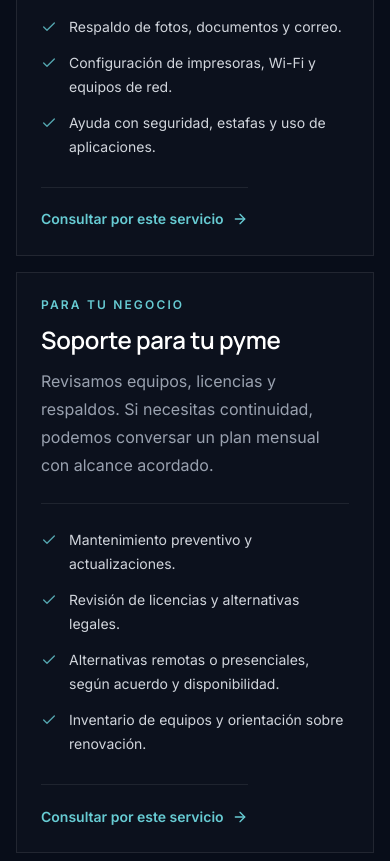
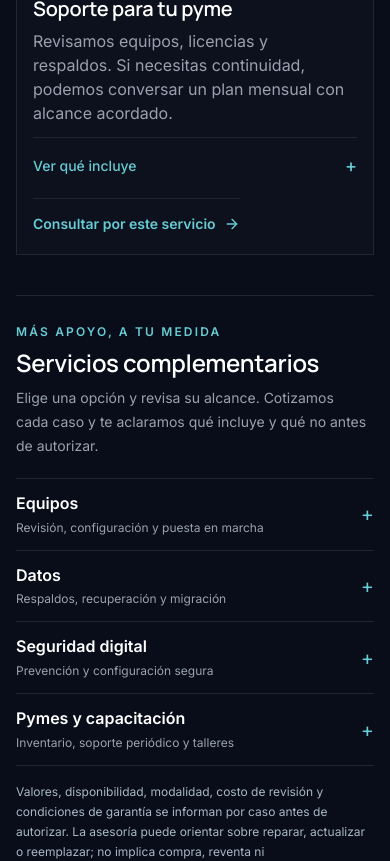
Before and after one commit to peteraraya/zipek-tec, a Next.js app: page / in a window 390 px wide. Shown: the part 1540-2401 px from the top of the page. Built offline with nearby package versions, Linux system fonts and the light colour scheme.

Commit message:
feat: reorganizar y mejorar la estructura de servicios complementarios, añadiendo detalles y descripciones para una mejor comprensión

```diff
--- a/src/components/sections/Services.tsx
+++ b/src/components/sections/Services.tsx
@@ -29,78 +29,104 @@ const servicesForHome = [
   },
 ];
 
-const complementaryServices = [
+const complementaryGroups = [
+  {
+    title: "Equipos",
+    summary: "Revisión, configuración y puesta en marcha",
+    services: [
       {
         title: "Revisión preventiva",
-    description: "Chequeo acordado de actualizaciones, almacenamiento, estado general y prioridades de mantenimiento.",
+        description: "Chequeo de actualizaciones, almacenamiento y estado general.",
         topic: "Revisión preventiva de equipos",
         includes: "Revisión visual y funcional acordada; observaciones sobre actualizaciones, almacenamiento y puntos de atención.",
         confirm: "Cantidad y tipo de equipos, modalidad, revisión requerida y cualquier reparación, repuesto o licencia, que se cotiza aparte si corresponde.",
         delivery: "Resumen de hallazgos y recomendaciones según lo revisado.",
       },
       {
-    title: "Respaldo y prueba de recuperación",
-    description: "Revisamos qué información respaldar y, si el caso lo permite, comprobamos que pueda recuperarse.",
+        title: "Configuración de equipo nuevo",
+        description: "Preparación de equipo, correo, impresora y aplicaciones.",
+        topic: "Configuración de equipo nuevo",
+        includes: "Configuración de las cuentas, actualizaciones, aplicaciones y periféricos que queden indicados en la propuesta.",
+        confirm: "Compatibilidad, licencias, traslado de datos, accesorios y asistencia presencial; solo se incluyen si se especifican.",
+        delivery: "Equipo configurado dentro del alcance y lista de tareas realizadas.",
+      },
+    ],
+  },
+  {
+    title: "Datos",
+    summary: "Respaldos, recuperación y migración",
+    services: [
+      {
+        title: "Respaldo y recuperación",
+        description: "Copia de archivos y prueba de recuperación, si es posible.",
         topic: "Respaldo y recuperación de archivos",
         includes: "Selección de archivos y origen/destino definidos contigo; copia o prueba de recuperación solo si el estado y acceso lo permiten.",
         confirm: "Accesos, capacidad del medio, costo de almacenamiento y límites técnicos. Un equipo con falla puede impedir recuperar datos.",
         delivery: "Registro de qué se copió y resultado de la comprobación acordada.",
       },
       {
-    title: "Inventario y licencias para pymes",
-    description: "Orden de equipos y software, puntos por revisar y orientación para planificar renovaciones.",
+        title: "Migración y orden digital",
+        description: "Traslado planificado de archivos o cuentas entre equipos.",
+        topic: "Migración y orden digital",
+        includes: "Planificación y traslado de los archivos o cuentas identificados, si hay acceso y compatibilidad.",
+        confirm: "Volumen de datos, claves/accesos, estado de origen y destino, licencias o espacio en la nube. No se garantiza recuperar información inaccesible.",
+        delivery: "Resumen de elementos trasladados y de las limitaciones encontradas.",
+      },
+    ],
+  },
+  {
+    title: "Seguridad digital",
+    summary: "Prevención y configuración segura",
+    services: [
+      {
+        title: "Seguridad digital cotidiana",
+        description: "Actualizaciones, autenticación multifactor y hábitos seguros.",
+        topic: "Seguridad digital",
+        includes: "Orientación y ajustes concretos acordados, como actualizaciones o autenticación multifactor cuando el servicio lo permita.",
+        confirm: "Cuentas, dispositivos y permisos involucrados. No es una certificación, monitoreo permanente ni garantía de ausencia de incidentes.",
+        delivery: "Resumen de ajustes realizados y recomendaciones pendientes.",
+      },
+    ],
+  },
+  {
+    title: "Pymes y capacitación",
+    summary: "Inventario, soporte periódico y talleres",
+    services: [
+      {
+        title: "Inventario y licencias",
+        description: "Orden de equipos y software para planificar renovaciones.",
         topic: "Inventario y licencias para pyme",
         includes: "Levantamiento acordado de equipos y programas disponibles, con revisión básica del estado de licencias.",
         confirm: "Tamaño del inventario, documentación disponible y si necesitas una revisión o gestión adicional de licencias.",
         delivery: "Inventario revisado y lista de observaciones o prioridades.",
       },
       {
-    title: "Seguridad digital cotidiana",
-    description: "Orientación y configuración según el caso: actualizaciones, autenticación multifactor y hábitos seguros.",
-    topic: "Seguridad digital",
-    includes: "Orientación y ajustes concretos acordados, como actualizaciones o autenticación multifactor cuando el servicio lo permita.",
-    confirm: "Cuentas, dispositivos y permisos involucrados. No es una certificación, monitoreo permanente ni garantía de ausencia de incidentes.",
-    delivery: "Resumen de ajustes realizados y recomendaciones pendientes.",
-  },
-  {
-    title: "Configuración y puesta en marcha",
-    description: "Preparación de un equipo nuevo, correo, impresora y aplicaciones dentro del alcance acordado.",
-    topic: "Configuración de equipo nuevo",
-    includes: "Configuración de las cuentas, actualizaciones, aplicaciones y periféricos que queden indicados en la propuesta.",
-    confirm: "Compatibilidad, licencias, traslado de datos, accesorios y asistencia presencial; solo se incluyen si se especifican.",
-    delivery: "Equipo configurado dentro del alcance y lista de tareas realizadas.",
-  },
-  {
-    title: "Migración y orden digital",
-    description: "Planificación del traslado de archivos y cuentas entre equipos, previa revisión de acceso y alcance.",
-    topic: "Migración y orden digital",
-    includes: "Planificación y traslado de los archivos o cuentas identificados, si hay acceso y compatibilidad.",
-    confirm: "Volumen de datos, claves/accesos, estado de origen y destino, licencias o espacio en la nube. No se garantiza recuperar información inaccesible.",
-    delivery: "Resumen de elementos trasladados y de las limitaciones encontradas.",
+        title: "Soporte periódico para pymes",
+        description: "Modalidad recurrente según equipos, tareas y cobertura.",
+        topic: "Soporte periódico para pyme",
+        includes: "Únicamente los equipos, tareas y modalidad que queden descritos en una propuesta aceptada.",
+        confirm: "Canales y horarios, visitas, cobertura, agenda, costos, exclusiones y condiciones. No hay cantidad de visitas ni tiempo de respuesta estándar publicado.",
+        delivery: "Resumen de trabajo según la periodicidad y formato que se acuerden.",
       },
       {
         title: "Acompañamiento y talleres",
-    description: "Sesiones individuales o grupales sobre herramientas digitales, respaldos y prevención de fraudes.",
+        description: "Sesiones sobre herramientas, respaldos y prevención de fraudes.",
         topic: "Capacitación tecnológica",
         includes: "Sesión sobre tema, herramientas y participantes acordados previamente.",
         confirm: "Duración, lugar o modalidad remota, cantidad de asistentes y materiales requeridos.",
         delivery: "Orientación práctica; material adicional solo si se acuerda en la propuesta.",
       },
-  {
-    title: "Soporte periódico para pymes",
-    description: "Conversamos una modalidad recurrente según cantidad de equipos, tareas, cobertura y agenda.",
-    topic: "Soporte periódico para pyme",
-    includes: "Únicamente los equipos, tareas y modalidad que queden descritos en una propuesta aceptada.",
-    confirm: "Canales y horarios, visitas, cobertura, agenda, costos, exclusiones y condiciones. No hay cantidad de visitas ni tiempo de respuesta estándar publicado.",
-    delivery: "Resumen de trabajo según la periodicidad y formato que se acuerden.",
+    ],
   },
 ];
 
+const complementaryServices = complementaryGroups.flatMap((group) => group.services);
+
 export default function Services() {
   return (
-    <section id="servicios" className="border-b border-white/[0.07] bg-background py-20 sm:py-24">
+    <section id="servicios" className="border-b border-white/[0.07] bg-background py-14 sm:py-20">
       <div className="mx-auto max-w-7xl px-4 sm:px-6 lg:px-8">
-        <div className="mb-10 max-w-2xl sm:mb-14">
+        <div className="mb-8 max-w-2xl sm:mb-14">
           <p className="text-xs font-semibold uppercase tracking-[0.2em] text-primary-light">Servicios</p>
           <h2 className="mt-3 text-3xl text-white md:text-4xl">Soluciones para el día a día.</h2>
           <p className="mt-4 max-w-xl text-base leading-7 text-gray-400 sm:text-lg">
@@ -108,13 +134,13 @@ export default function Services() {
           </p>
         </div>
 
-        <div className="grid gap-4 lg:grid-cols-2">
+        <div className="grid gap-3 sm:gap-4 lg:grid-cols-2">
           {servicesForHome.map((group) => (
-            <article id={group.id} key={group.title} className="scroll-mt-24 border border-white/[0.09] bg-white/[0.018] p-6 sm:p-8 lg:p-9">
+            <article id={group.id} key={group.title} className="scroll-mt-24 border border-white/[0.09] bg-white/[0.018] p-4 sm:p-8 lg:p-9">
               <p className="text-xs font-semibold uppercase tracking-[0.18em] text-primary-light">{group.audience}</p>
-              <h3 className="mt-3 text-2xl font-semibold text-white">{group.title}</h3>
-              <p className="mt-3 min-h-14 max-w-xl leading-7 text-gray-400">{group.description}</p>
-              <ul className="mt-6 space-y-3 border-t border-white/[0.08] pt-6">
+              <h3 className="mt-2 text-xl font-semibold text-white sm:mt-3 sm:text-2xl">{group.title}</h3>
+              <p className="mt-2 leading-6 text-gray-400 sm:mt-3 sm:min-h-14 sm:leading-7">{group.description}</p>
+              <ul className="mt-4 hidden space-y-3 border-t border-white/[0.08] pt-6 sm:block">
                 {group.services.map((service) => (
                   <li key={service} className="flex items-start gap-3 text-sm leading-6 text-gray-300 sm:text-base">
                     <Check className="mt-1 h-4 w-4 shrink-0 text-primary-light/80" aria-hidden="true" />
@@ -122,23 +148,84 @@ export default function Services() {
                   </li>
                 ))}
               </ul>
-              <Link href={`/consultas?tema=${encodeURIComponent(group.title)}`} className="mt-7 inline-flex min-h-11 items-center gap-2 border-t border-white/[0.08] pt-5 text-sm font-semibold text-primary-light transition hover:text-white">
+              <details className="group mt-3 border-t border-white/[0.08] pt-2 sm:hidden">
+                <summary className="flex min-h-10 cursor-pointer list-none items-center justify-between gap-3 text-sm font-medium text-primary-light marker:hidden">
+                  Ver qué incluye
+                  <span aria-hidden="true" className="text-lg transition-transform group-open:rotate-45">+</span>
+                </summary>
+                <ul className="space-y-2 pb-2 text-sm leading-5 text-gray-300">
+                  {group.services.map((service) => (
+                    <li key={service} className="flex items-start gap-2">
+                      <Check className="mt-0.5 h-4 w-4 shrink-0 text-primary-light/80" aria-hidden="true" />
+                      <span>{service}</span>
+                    </li>
+                  ))}
+                </ul>
+              </details>
+              <Link href={`/consultas?tema=${encodeURIComponent(group.title)}`} className="mt-3 inline-flex min-h-10 items-center gap-2 border-t border-white/[0.08] pt-3 text-sm font-semibold text-primary-light transition hover:text-white sm:mt-7 sm:min-h-11 sm:pt-5">
                 Consultar por este servicio <ArrowRight className="h-4 w-4" aria-hidden="true" />
               </Link>
             </article>
           ))}
         </div>
 
-        <div className="mt-16 border-t border-white/10 pt-10 sm:mt-20 sm:pt-14">
-          <div className="mb-8 max-w-2xl">
-            <p className="text-xs font-semibold uppercase tracking-[0.18em] text-primary-light">Más continuidad, a tu medida</p>
-            <h3 className="mt-3 text-2xl font-semibold text-white sm:text-3xl">Servicios complementarios para conversar.</h3>
-            <p className="mt-3 leading-7 text-gray-400">
-              Elige una opción para ver qué podríamos considerar. Cada servicio se cotiza por caso; lo incluido y lo excluido queda definido antes de autorizar.
+        <div className="mt-10 border-t border-white/10 pt-7 sm:mt-16 sm:pt-14">
+          <div className="mb-5 max-w-2xl sm:mb-8">
+            <p className="text-xs font-semibold uppercase tracking-[0.18em] text-primary-light">Más apoyo, a tu medida</p>
+            <h3 className="mt-2 text-2xl font-semibold text-white sm:mt-3 sm:text-3xl">Servicios complementarios</h3>
+            <p className="mt-2 text-sm leading-6 text-gray-400 sm:mt-3 sm:text-base sm:leading-7">
+              Elige una opción y revisa su alcance. Cotizamos cada caso y te aclaramos qué incluye y qué no antes de autorizar.
             </p>
           </div>
 
-          <div className="grid gap-3 sm:grid-cols-2">
+          <div className="divide-y divide-white/10 border-y border-white/10 md:hidden">
+            {complementaryGroups.map((group) => (
+              <details key={group.title} className="group">
+                <summary className="flex min-h-14 cursor-pointer list-none items-center justify-between gap-4 py-3 marker:hidden">
+                  <span className="min-w-0">
+                    <span className="block font-semibold text-white">{group.title}</span>
+                    <span className="mt-0.5 block text-xs leading-5 text-gray-400">{group.summary}</span>
+                  </span>
+                  <span aria-hidden="true" className="shrink-0 text-xl text-primary-light transition-transform group-open:rotate-45">+</span>
+                </summary>
+                <div className="space-y-2 pb-3">
+                  {group.services.map((service) => (
+                    <details key={service.title} className="group/service border border-white/[0.08] bg-white/[0.02] px-3">
+                      <summary className="flex min-h-12 cursor-pointer list-none items-center justify-between gap-3 py-2 marker:hidden">
+                        <span className="min-w-0">
+                          <span className="block text-sm font-medium text-gray-100">{service.title}</span>
+                          <span className="mt-0.5 block text-xs leading-5 text-gray-400">{service.description}</span>
+                        </span>
+                        <span aria-hidden="true" className="shrink-0 text-lg text-primary-light transition-transform group-open/service:rotate-45">+</span>
+                      </summary>
+                      <dl className="space-y-3 border-t border-white/10 py-3 text-xs leading-5">
+                        <div>
+                          <dt className="font-semibold text-white">Puede incluir</dt>
+                          <dd className="mt-0.5 text-gray-400">{service.includes}</dd>
+                        </div>
+                        <div>
+                          <dt className="font-semibold text-white">Confirmamos antes</dt>
+                          <dd className="mt-0.5 text-gray-400">{service.confirm}</dd>
+                        </div>
+                        <div>
+                          <dt className="font-semibold text-white">Recibes</dt>
+                          <dd className="mt-0.5 text-gray-400">{service.delivery}</dd>
+                        </div>
+                      </dl>
+                      <Link
+                        href={`/consultas?tema=${encodeURIComponent(service.topic)}`}
+                        className="mb-3 inline-flex min-h-10 items-center gap-2 text-sm font-semibold text-primary-light"
+                      >
+                        Consultar esta opción <ArrowRight className="h-4 w-4" aria-hidden="true" />
+                      </Link>
+                    </details>
+                  ))}
+                </div>
+              </details>
+            ))}
+          </div>
+
+          <div className="hidden gap-3 md:grid md:grid-cols-2">
             {complementaryServices.map((service) => (
               <article key={service.title} className="border border-white/[0.09] bg-white/[0.02] p-4 sm:p-5">
                 <h4 className="font-semibold text-white">{service.title}</h4>
```
Lines whose indentation alone changed are shown as unchanged.
